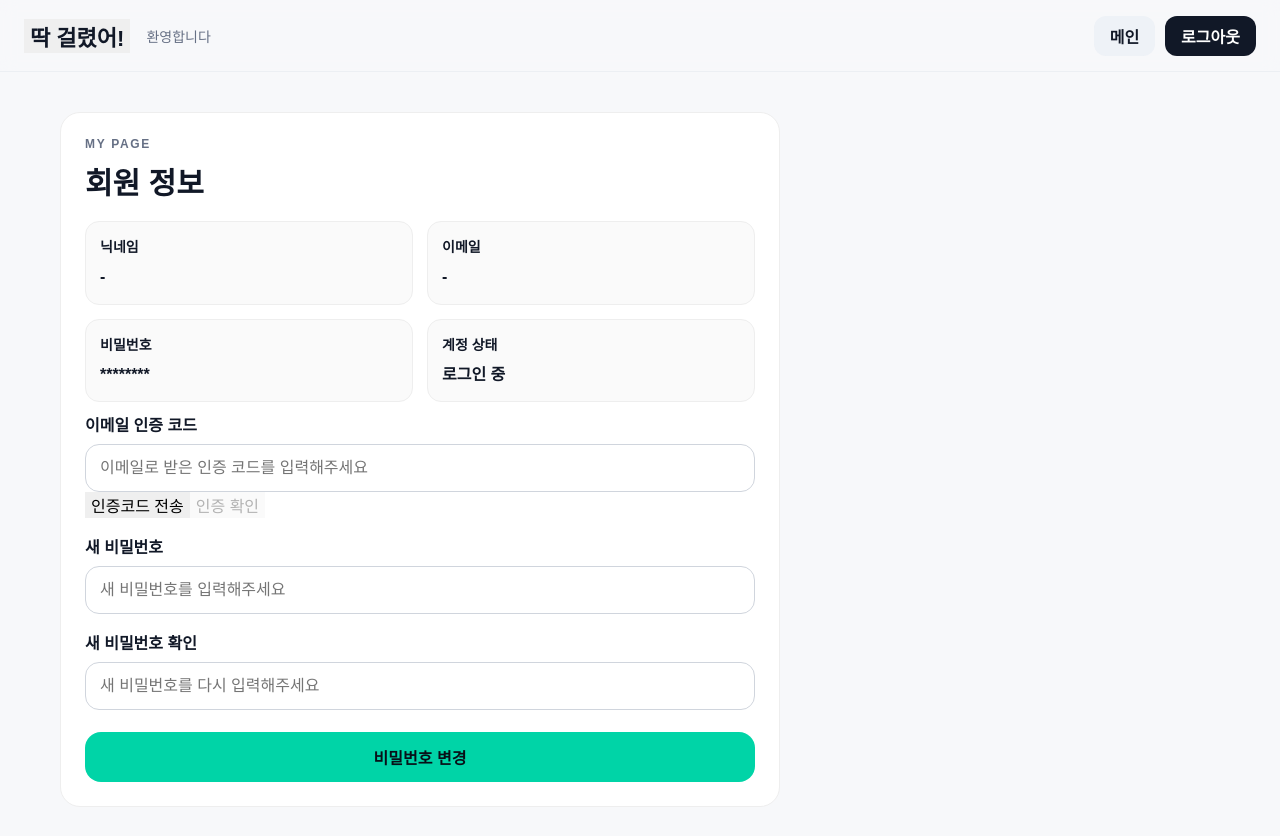
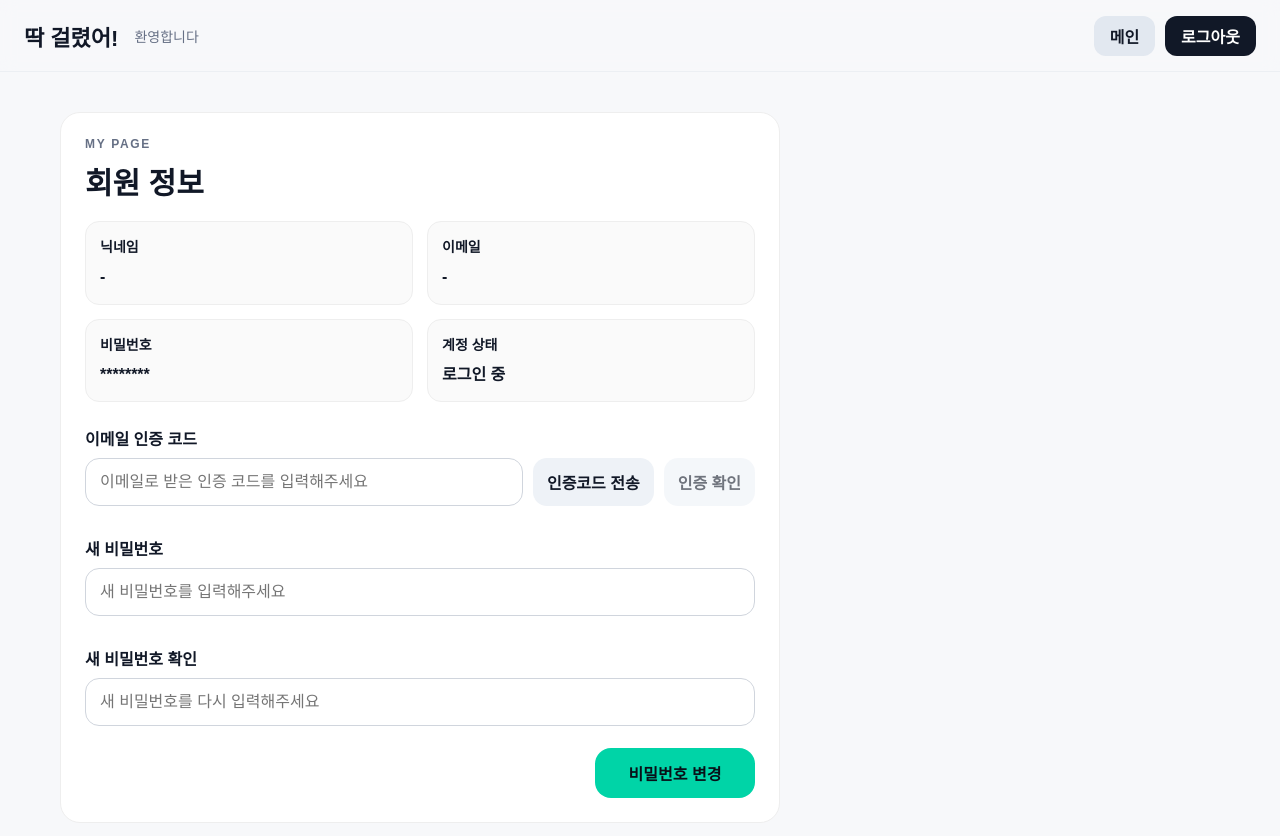
Before and after one commit to lxxsh/Adcheck_frontend, a React (Vite) app: page /mypage in a window 1280 px wide. Shown: the top 836 px of the page. Built offline with nearby package versions, Linux system fonts and the light colour scheme; sample sign-in values are in the browser's storage.

Commit message:
style: 인증/전체 UI 스타일 업데이트

```diff
--- a/src/App.css
+++ b/src/App.css
@@ -36,7 +36,7 @@ a {
 
 .auth-page {
   position: relative;
-  min-height: 100vh;
+  min-height: calc(100vh - 72px);
   overflow: hidden;
   background:
     radial-gradient(circle at top left, rgba(89, 119, 255, 0.12), transparent 25%),
@@ -70,7 +70,7 @@ a {
 .auth-layout {
   position: relative;
   z-index: 2;
-  min-height: 100vh;
+  min-height: calc(100vh - 72px);
   max-width: 1280px;
   margin: 0 auto;
   padding: 40px 24px;
@@ -221,6 +221,43 @@ a {
   border-color: #111827;
 }
 
+.auth-inline-row {
+  display: flex;
+  gap: 10px;
+  align-items: stretch;
+}
+
+.auth-inline-row input {
+  flex: 1;
+}
+
+.auth-inline-button {
+  height: 48px;
+  padding: 0 14px;
+  border-radius: 14px;
+  background: #eef2f7;
+  color: #111827;
+  font-weight: 700;
+  cursor: pointer;
+  white-space: nowrap;
+}
+
+.auth-inline-button:disabled {
+  cursor: not-allowed;
+  opacity: 0.6;
+}
+
+.auth-inline-hint {
+  margin-top: 8px;
+  color: #667085;
+  font-size: 14px;
+}
+
+.auth-inline-hint.success {
+  color: #00a37a;
+  font-weight: 700;
+}
+
 .auth-submit-button {
   width: 100%;
   height: 50px;
@@ -264,6 +301,9 @@ a {
 .service-logo-link {
   display: inline-flex;
   align-items: center;
+  padding: 0;
+  background: transparent;
+  cursor: pointer;
 }
 
 .service-logo {
@@ -278,6 +318,7 @@ a {
 }
 
 .service-secondary-link,
+.service-secondary-button,
 .service-logout-button {
   height: 40px;
   padding: 0 16px;
@@ -287,10 +328,17 @@ a {
   align-items: center;
   justify-content: center;
   font-weight: 700;
+  font-size: 16px;
 }
 
-.service-secondary-link {
-  background: #eef2f7;
+.service-auth-action {
+  width: 92px;
+  flex: 0 0 92px;
+}
+
+.service-secondary-link,
+.service-secondary-button {
+  background: #e2e8f0;
   color: #111827;
 }
 
@@ -741,33 +789,6 @@ a {
   color: #667085;
 }
 
-.result-grid {
-  display: grid;
-  grid-template-columns: 0.95fr 1.25fr;
-  gap: 20px;
-}
-
-.evidence-item {
-  display: flex;
-  gap: 12px;
-  margin-bottom: 12px;
-}
-
-.evidence-item p {
-  margin: 0;
-  color: #475467;
-  line-height: 1.7;
-}
-
-.evidence-dot {
-  width: 10px;
-  height: 10px;
-  border-radius: 999px;
-  background: #00d4a7;
-  margin-top: 8px;
-  flex-shrink: 0;
-}
-
 .sentence-card {
   margin-top: 20px;
 }
@@ -978,6 +999,17 @@ a {
   margin-top: 10px;
 }
 
+.mypage-password-grid {
+  display: grid;
+  grid-template-columns: 1fr 1fr;
+  gap: 14px;
+  margin-top: 24px;
+}
+
+.mypage-password-span {
+  grid-column: 1 / -1;
+}
+
 .mypage-meta-grid {
   display: grid;
   grid-template-columns: 1fr 1fr;
@@ -997,6 +1029,16 @@ a {
   color: #111827;
   font-weight: 700;
   line-height: 1.6;
+}
+
+.mypage-action-row {
+  display: flex;
+  justify-content: flex-end;
+}
+
+.mypage-submit-button {
+  width: auto;
+  min-width: 160px;
 }
 
 .status-pill {
@@ -1038,10 +1080,6 @@ a {
     gap: 16px;
   }
 
-  .result-grid {
-    grid-template-columns: 1fr;
-  }
-
   .result-hero {
     flex-direction: column;
     align-items: flex-start;
@@ -1058,6 +1096,16 @@ a {
 
   .mypage-meta-grid {
     grid-template-columns: 1fr;
+  }
+
+  .mypage-password-grid {
+    grid-template-columns: 1fr;
+  }
+}
+
+@media (max-width: 640px) {
+  .auth-inline-row {
+    flex-direction: column;
   }
 }
 
@@ -1102,23 +1150,18 @@ a {
     flex-wrap: wrap;
   }
 
+  .service-auth-action {
+    width: calc(50% - 5px);
+    flex: 1 1 calc(50% - 5px);
+  }
+
   .history-item-top {
     flex-direction: column;
     align-items: flex-start;
   }
 
-  .service-secondary-button {
-  border: none;
-  background: #f3f5f7;
-  color: #111827;
-  padding: 10px 16px;
-  border-radius: 12px;
-  font-weight: 600;
-  cursor: pointer;
 }
 
 .service-secondary-button:hover {
   opacity: 0.9;
 }
-
-}
```
